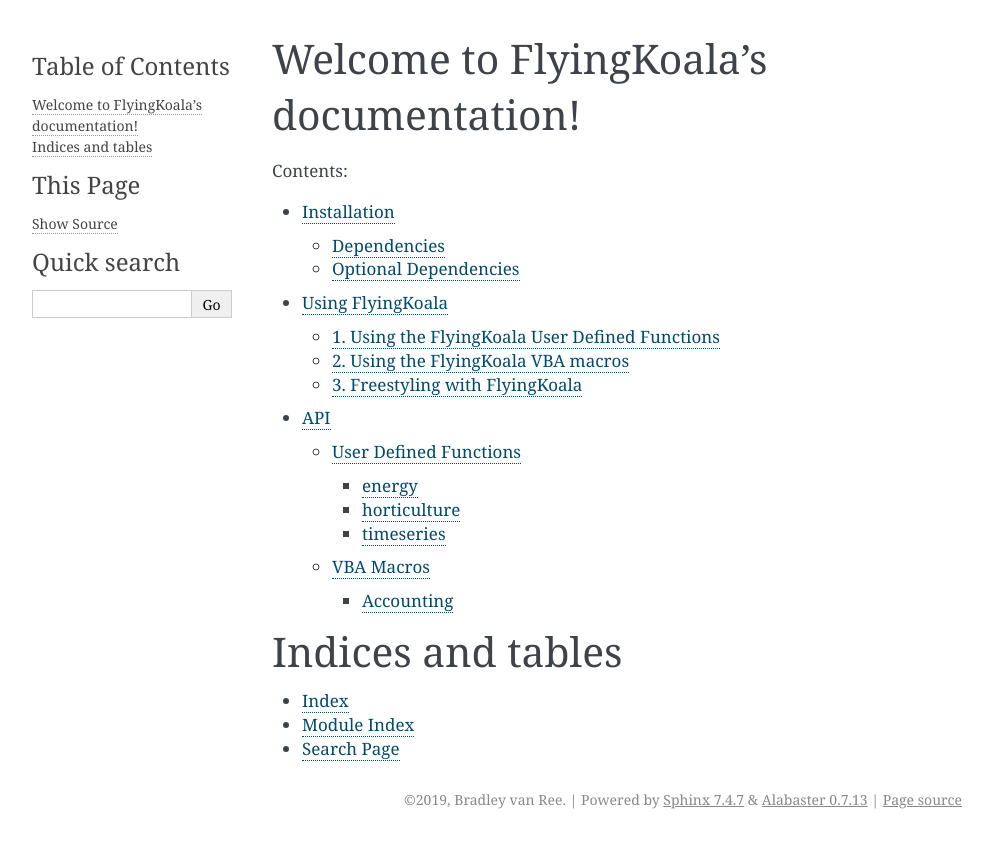
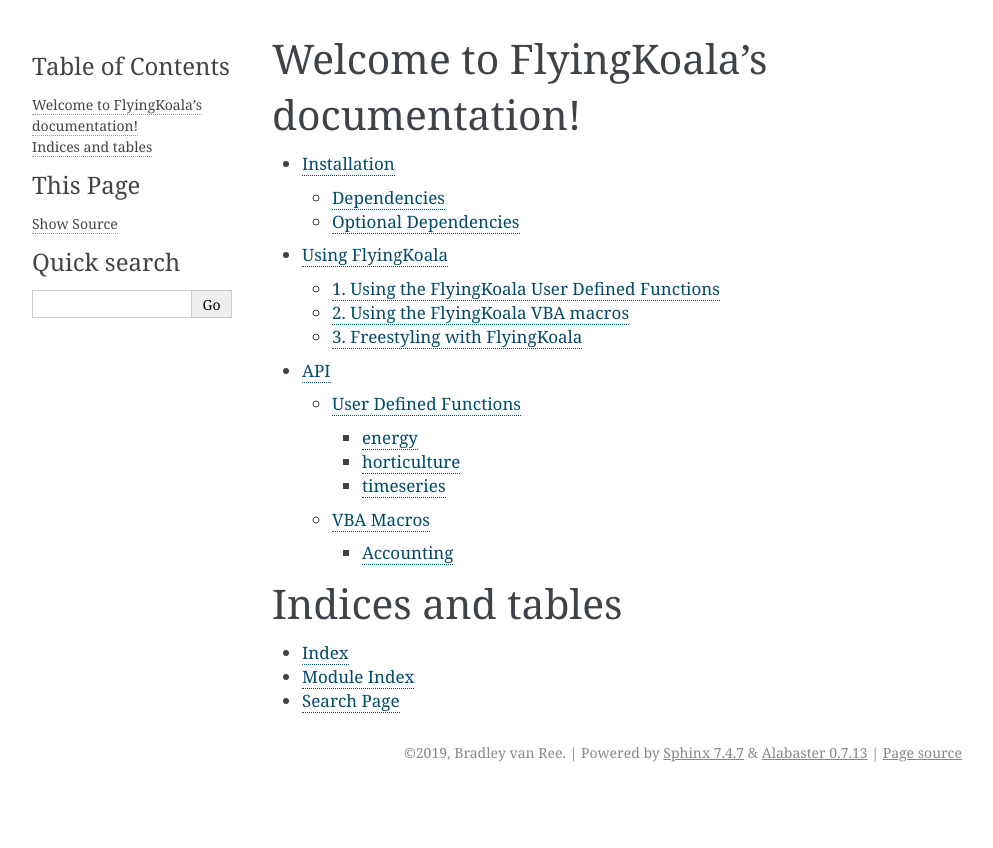
Before and after one commit to bradbase/flyingkoala, a Sphinx documentation site: the page built from docs/index.rst, in a window 1280 px wide. Shown: the top 848 px of the page, without its empty margins (148-1141 px from the left). Built offline with Sphinx 7.4.7, drawn with Linux system fonts in a browser that asks for light colours.

Commit message:
Updated readthedocs to remove the Contents caption and remove unused libraries.

```diff
--- a/docs/conf.py
+++ b/docs/conf.py
@@ -30,7 +30,7 @@
 # Add any Sphinx extension module names here, as strings. They can be
 # extensions coming with Sphinx (named 'sphinx.ext.*') or your custom
 # ones.
-extensions = ['recommonmark', 'sphinx.ext.autodoc'
+extensions = ['recommonmark'
 ]
 
 # Add any paths that contain templates here, relative to this directory.
--- a/docs/index.rst
+++ b/docs/index.rst
@@ -8,7 +8,6 @@
 
 .. toctree::
    :maxdepth: 3
-   :caption: Contents:
 
    installation
    use
```
